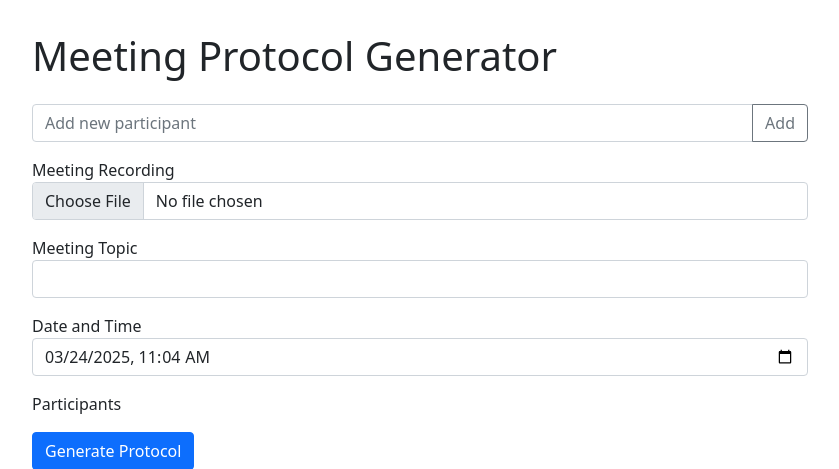
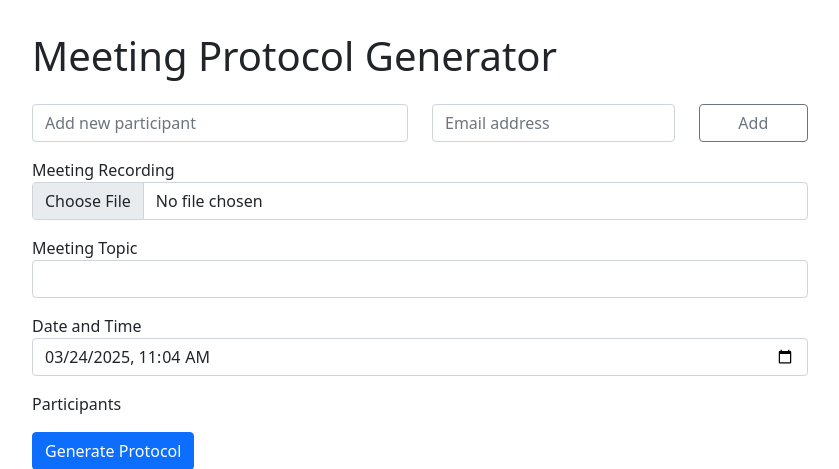
Before and after one commit to 7998857/meeting_protocol_app, a Flask app: page / in a window 1280 px wide. Shown: the top 469 px of the page, without its empty margins (220-1059 px from the left). Run offline with Flask 3, Linux system fonts and the light colour scheme.

Commit message:
Enhance participant addition in meeting form:
- Updated the add_participant function to require both name and email for new participants.
- Added email input field in the meeting form with validation.
- Displayed participant email alongside their name in the participant list.

```diff
--- a/app/routes.py
+++ b/app/routes.py
@@ -193,14 +193,22 @@
 def add_participant():
     try:
         new_participant_name = request.form.get("new_participant")
-        if new_participant_name:
-            new_participant = Participants(name=new_participant_name)
+        email = request.form.get("email")
+
+        if new_participant_name and email:
+            new_participant = Participants(
+                name=new_participant_name,
+                email=email.lower()
+            )
             db.session.add(new_participant)
             db.session.commit()
             flash(
                 f"Successfully added participant: {new_participant_name}",
                 "success"
             )
+        else:
+            flash("Both name and email are required", "error")
+
         return redirect(url_for("meeting_form"))
     except Exception as e:
         logger.error(f"Error adding participant: {str(e)}")
--- a/app/templates/meeting_form.html
+++ b/app/templates/meeting_form.html
@@ -32,9 +32,16 @@
         {% endif %}
 
         <form action="{{ url_for('add_participant') }}" method="POST" class="mb-3">
-            <div class="input-group">
-                <input type="text" class="form-control" name="new_participant" placeholder="Add new participant">
-                <button type="submit" class="btn btn-outline-secondary">Add</button>
+            <div class="row">
+                <div class="col-md-6">
+                    <input type="text" class="form-control" name="new_participant" placeholder="Add new participant" required>
+                </div>
+                <div class="col-md-4">
+                    <input type="email" class="form-control" name="email" placeholder="Email address" required>
+                </div>
+                <div class="col-md-2">
+                    <button type="submit" class="btn btn-outline-secondary w-100">Add</button>
+                </div>
             </div>
         </form>
 
@@ -63,6 +70,9 @@
                             <input class="form-check-input" type="checkbox" name="participants" value="{{ participant.participant_id }}" id="participant{{ participant.participant_id }}">
                             <label class="form-check-label" for="participant{{ participant.participant_id }}">
                                 {{ participant.name }}
+                                {% if participant.email %}
+                                    <small class="text-muted">({{ participant.email }})</small>
+                                {% endif %}
                             </label>
                         </div>
                     {% endfor %}
```
